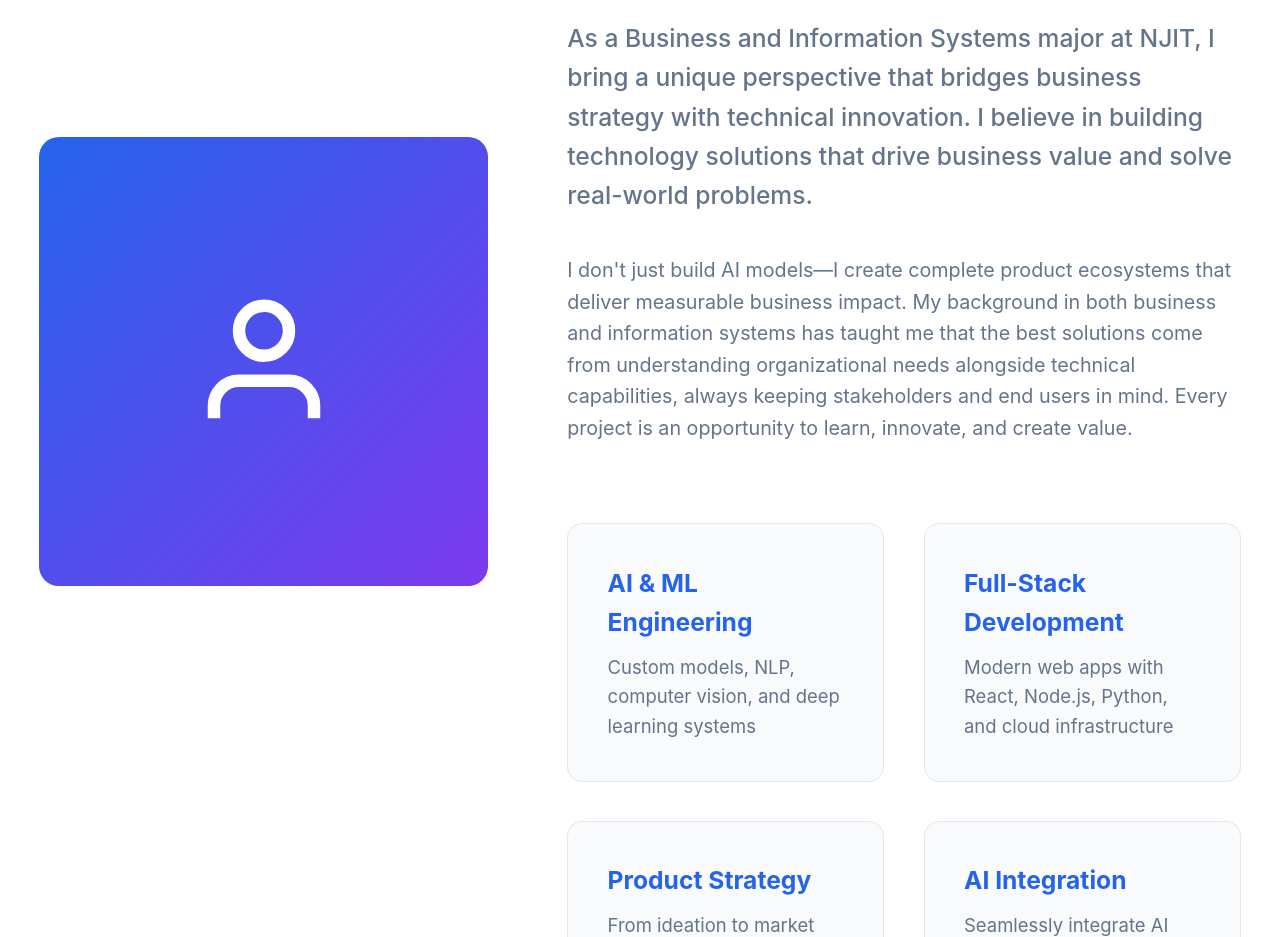
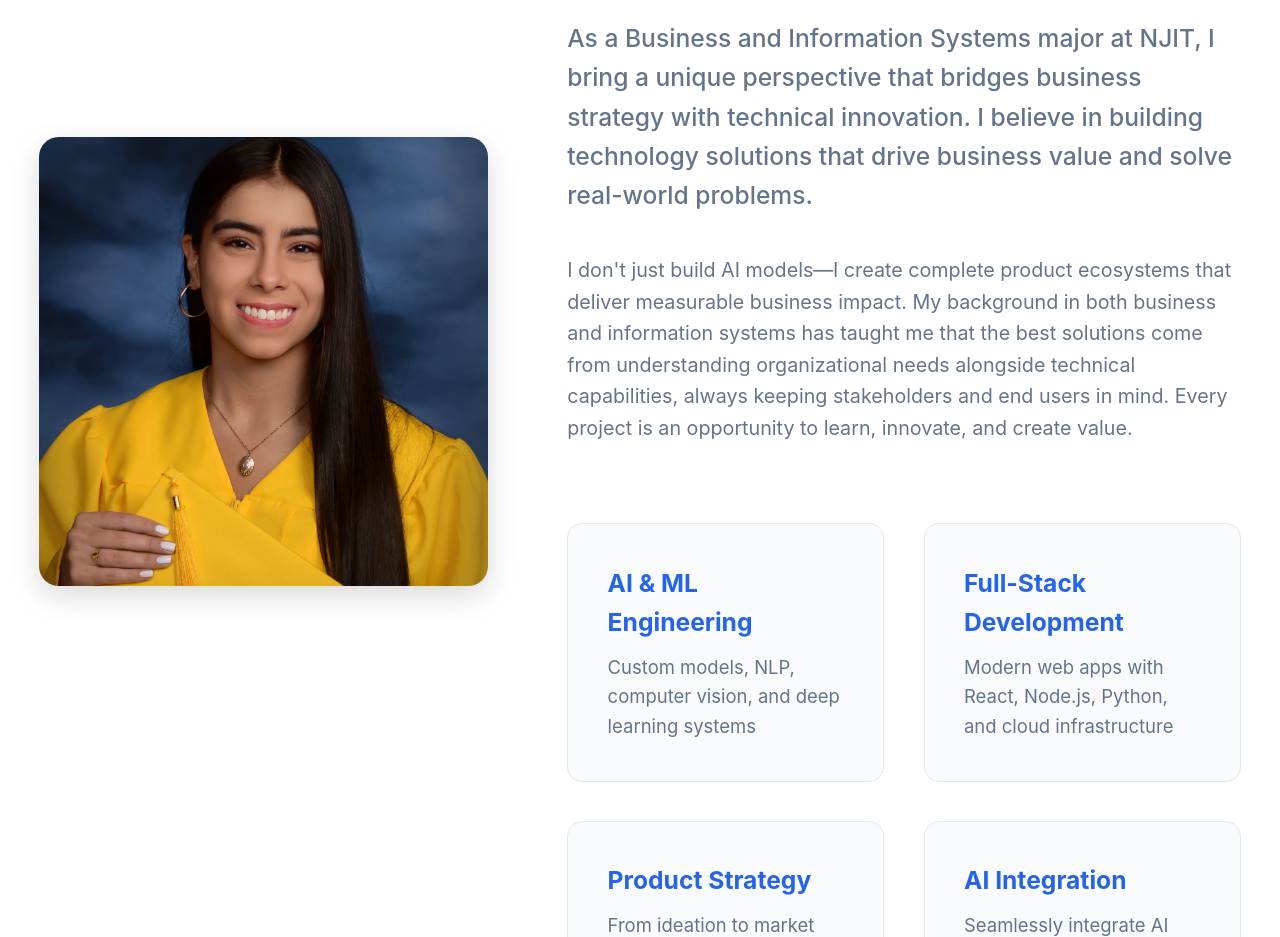
Before and after one commit to ial23-blip/117_final_fall_2025, a website: page docs/portfolio/index.html in a window 1280 px wide. Shown: the part 1660-2597 px from the top of the page. Drawn offline with Linux system fonts and the light colour scheme; a script that the page names is missing.

Commit message:
Replace placeholder with profile image IMG_1614.JPG in about section

```diff
--- a/docs/css/portfolio.css
+++ b/docs/css/portfolio.css
@@ -441,6 +441,15 @@ button {
   grid-template-columns: 1fr;
   gap: var(--space-lg);
   align-items: center;
+}
+
+.profile-image {
+  width: 100%;
+  aspect-ratio: 1;
+  object-fit: cover;
+  border-radius: 1rem;
+  display: block;
+  box-shadow: 0 10px 30px rgba(0, 0, 0, 0.15);
 }
 
 .image-placeholder {
--- a/docs/portfolio/index.html
+++ b/docs/portfolio/index.html
@@ -50,12 +50,7 @@
         <div class="container">
             <div class="about-grid">
                 <div class="about-image">
-                    <div class="image-placeholder">
-                        <svg xmlns="http://www.w3.org/2000/svg" viewBox="0 0 24 24" fill="none" stroke="currentColor" stroke-width="2">
-                            <path d="M20 21v-2a4 4 0 0 0-4-4H8a4 4 0 0 0-4 4v2"/>
-                            <circle cx="12" cy="7" r="4"/>
-                        </svg>
-                    </div>
+                    <img src="images/IMG_1614.JPG" alt="Isabella Lora" class="profile-image">
                 </div>
                 <div class="about-content">
                     <h2>Isabella Lora: The Sage Meets The Creator</h2>
```
Also changed, not shown: docs/portfolio/images/IMG_1614.JPG (added), 1 other file.
